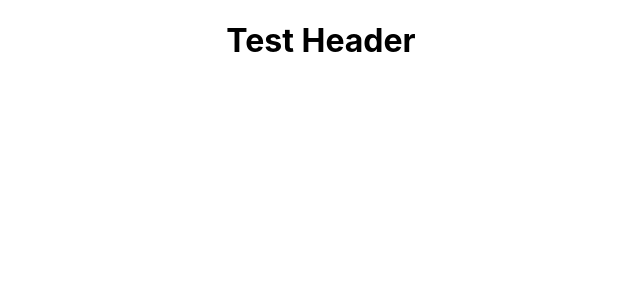
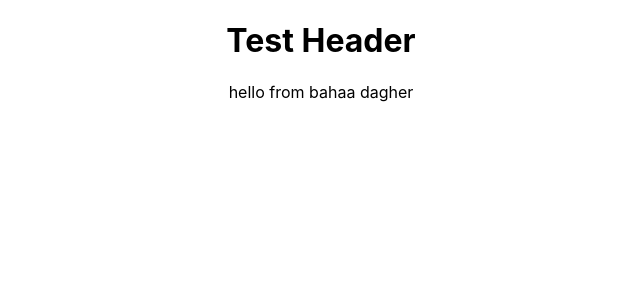
Before and after one commit to AnasHagras/Portfolio, a React (Create React App) app in the folder frontend/: page / in a window 1280 px wide. Shown: the top 300 px of the page, without its empty margins (319-959 px from the left). Built offline with nearby package versions, Linux system fonts and the light colour scheme.

Commit message:
bahaa dagher

```diff
--- a/frontend/src/App.js
+++ b/frontend/src/App.js
@@ -4,6 +4,7 @@ function App() {
   return (
     <div className="App">
       <h1>Test Header</h1>
+      <p> hello from bahaa dagher </p>
     </div>
   );
 }
```
